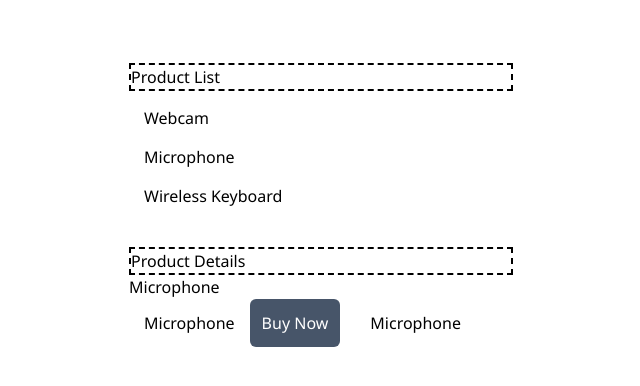
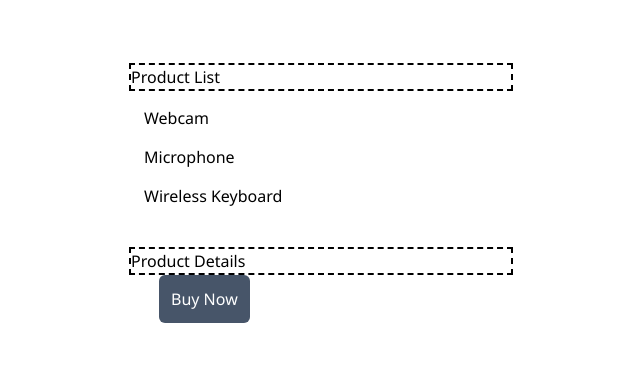
Before and after one commit to yosepb/e-store, an Angular app: page / in a window 1280 px wide. Shown: the top 386 px of the page, without its empty margins (319-959 px from the left). Built offline with nearby package versions, Linux system fonts and the light colour scheme.

Commit message:
Try OnChanges using SimpleChanges Interface

```diff
--- a/src/app/app.component.ts
+++ b/src/app/app.component.ts
@@ -8,5 +8,7 @@ import { Component, OnDestroy } from '@angular/core';
 export class AppComponent implements OnDestroy {
   title = 'e-store';
 
-  ngOnDestroy(): void {}
+  ngOnDestroy(): void {
+    console.log('komponen app destroyed');
+  }
 }
--- a/src/app/products/product-detail/product-detail.component.ts
+++ b/src/app/products/product-detail/product-detail.component.ts
@@ -6,6 +6,8 @@ import {
   EventEmitter,
   ViewEncapsulation,
   ChangeDetectionStrategy,
+  OnChanges,
+  SimpleChanges,
 } from '@angular/core';
 
 @Component({
@@ -15,7 +17,7 @@ import {
   encapsulation: ViewEncapsulation.None,
   changeDetection: ChangeDetectionStrategy.OnPush,
 })
-export class ProductDetailComponent implements OnInit {
+export class ProductDetailComponent implements OnInit, OnChanges {
   @Input() name = '';
   @Output() bought = new EventEmitter<string>();
 
@@ -35,4 +37,11 @@ export class ProductDetailComponent implements OnInit {
   constructor() {
     console.log(`Name is ${this.name} in the constructor`);
   }
+
+  ngOnChanges(changes: SimpleChanges): void {
+    const product = changes['name'];
+    const oldValue = product.previousValue;
+    const newValue = product.currentValue;
+    console.log(`Product changed from ${oldValue} to ${newValue}`);
+  }
 }
--- a/src/app/products/product-list/product-list.component.ts
+++ b/src/app/products/product-list/product-list.component.ts
@@ -14,9 +14,14 @@ export class ProductListComponent {
   //   this.title = 'tombol sudah diklik, text berubah';
   // }
 
-  selectedProduct = 'Microphone';
+  // selectedProduct = 'Microphone';
+  selectedProduct = '';
 
   onBuy() {
-    window.alert(`You just bought ${this.selectedProduct}!`);
+    if (this.selectedProduct === '') {
+      window.alert(`Anda belum menekan pilihan barang`);
+    } else {
+      window.alert(`You just bought ${this.selectedProduct}!`);
+    }
   }
 }
```
